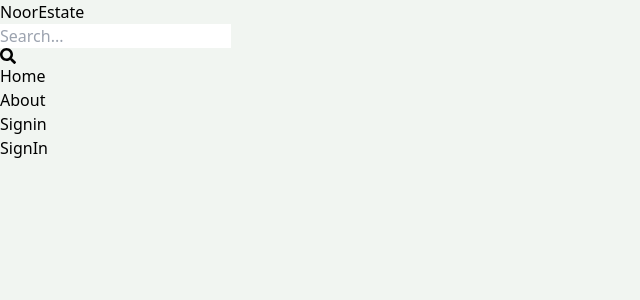
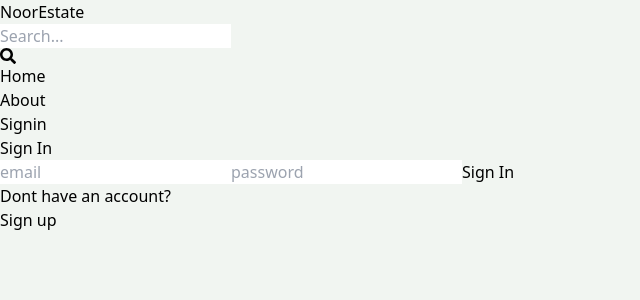
Before and after one commit to NoorDYahya/mern-state, a React (Vite) app in the folder client/: page /sign-in in a window 1280 px wide. Shown: the top 300 px of the page, without its empty margins (0-640 px from the left). Built offline with nearby package versions, Linux system fonts and the light colour scheme.

Commit message:
complete sign in page functionalty

```diff
--- a/client/src/pages/SignIn.jsx
+++ b/client/src/pages/SignIn.jsx
@@ -1,9 +1,71 @@
-import React from 'react'
+
+import {Link , useNavigate} from 'react-router-dom';
+import {useState} from 'react';
 
 export default function SignIn() {
+  const [formData, setFormData] = useState({});
+  const [error, setError] = useState(null);
+  const [loading, setLoading] = useState(false);
+  const navigate = useNavigate();
+  const handleChange = (e) =>{
+      setFormData(
+        {
+          ...formData,[e.target.id]:e.target.value,
+        }
+      );
+  };
+
+  const handleSubmit = async (e) =>{
+      e.preventDefault();
+
+      try {
+          setLoading(true);
+          const res = await fetch('api/auth/signin',
+          {
+             method: 'POST',
+             headers:{
+                'Content-Type':'application/json',
+             },
+             body: JSON.stringify(formData),
+          });
+          const data = await res.json();
+
+          if(data.success === false){
+            setLoading(false);
+            setError(data.message);
+
+            return;
+          }
+
+          setLoading(false);
+          setError(null);
+          navigate('/');
+
+      } catch (error) {
+        setLoading(false);
+        setError(error.message);
+
+      }
+
+
+  };
+
   return (
-    <div>
-      SignIn
+    <div className='p-3 max-w-lg max-auto'>
+      <h1 className='text-3xl text-center font-semibold my-7'>  Sign In </h1>
+      <form onSubmit={handleSubmit} className='flex flex-col gap-4'>
+
+        <input type='email' placeholder='email' className='border p-3 rounded-lg' id='email'onChange={handleChange}/>
+        <input type='password' placeholder='password' className='border p-3 rounded-lg' id='password'onChange={handleChange}/>
+        <button disabled={loading} className='bg-slate-700 text-white p-3 rounded-lg uppercase hover:opacity-95 disabled:opacity-80'>{loading? 'Loading...' :'Sign In'}</button>
+      </form>
+      <div className='flex gap-2 mt-5 '>
+        <p> Dont have an account?</p>
+        <Link to={"/sign-up"}>
+          <span className='text-blue-700'>Sign up </span>
+        </Link>
+      </div>
+      {error && <p className='text-red-500 mt-5'>{error}</p>}
     </div>
   )
 }
```
